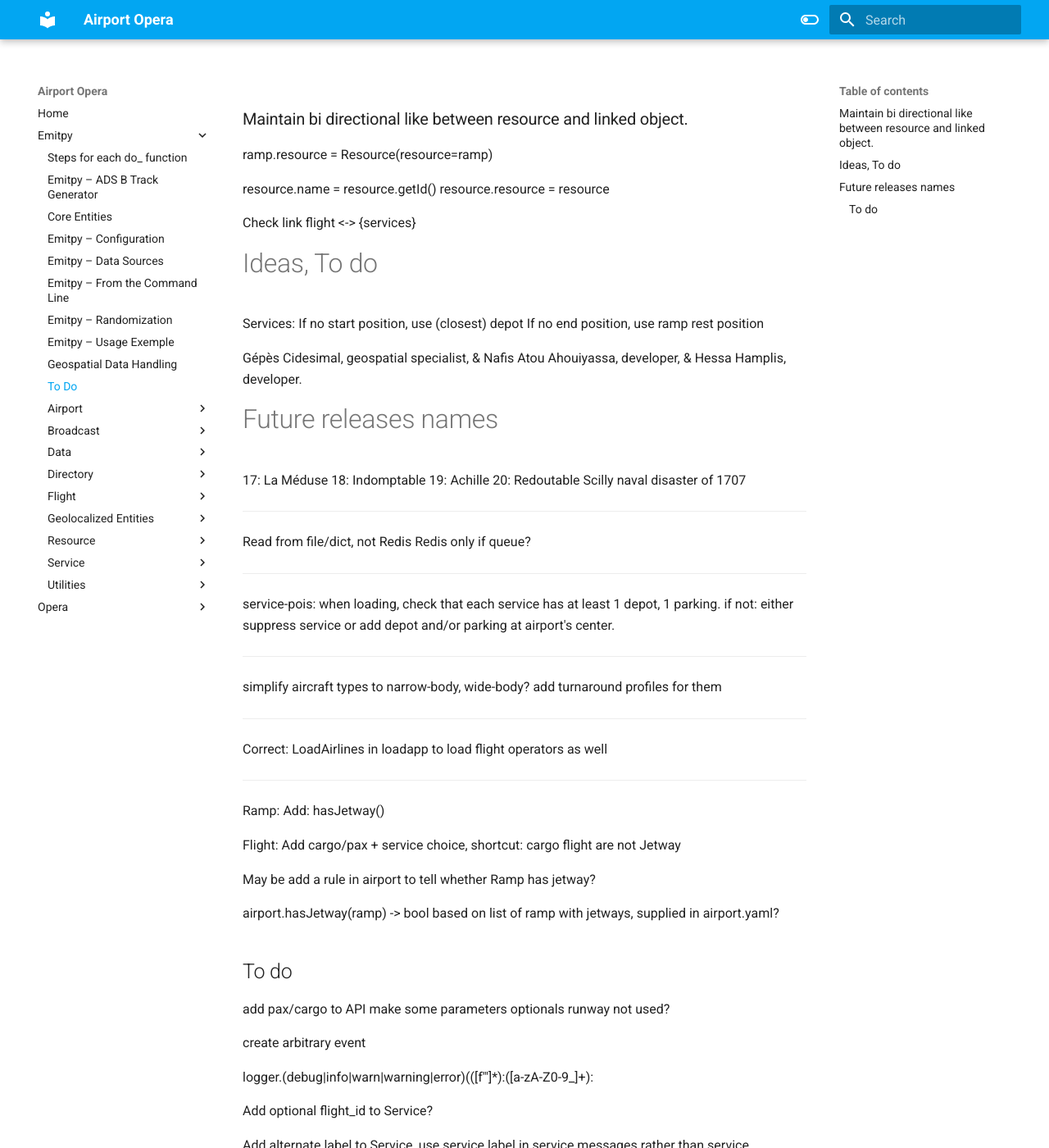
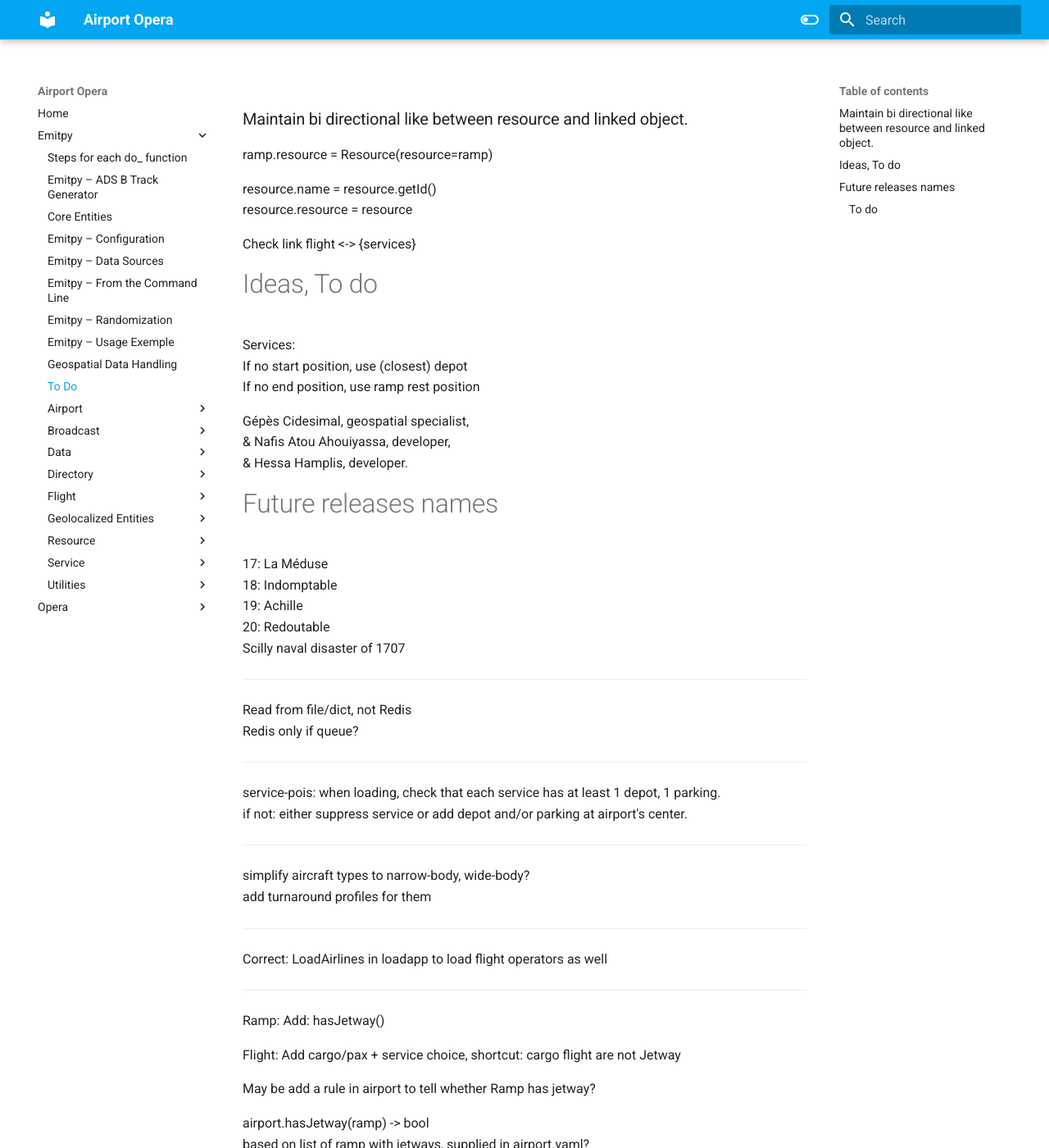
Before and after one commit to devleaks/emitpy-docs, an MkDocs documentation site: the page built from docs/emitpy/To Do.md, in a window 1280 px wide and 1400 px high. Shown: the whole window at 82% size. Built offline with MkDocs 1.6.1 and Material for MkDocs 9.7.7, drawn with Linux system fonts in a browser that asks for light colours; part of the change alters nothing that is shown; some of the changed text lies outside the part shown.

```diff
--- a/docs/emitpy/To Do.md
+++ b/docs/emitpy/To Do.md
@@ -91,3 +91,15 @@ Long term: Think "interfaces" like `__geo_interface__` for objects.
 Make a visible object like traffic for flights, etc.
 
 Better isolate flight plan
+
+
+---
+Next airports
+
+FRA (EDDF)
+MUN (EDDM)
+AMS (EHAM)
+
+EBBR
+OMDB
+(OTBD)
--- a/mkdocs.yml
+++ b/mkdocs.yml
@@ -24,6 +24,7 @@ theme:
 
 # Extensions
 markdown_extensions:
+  - nl2br
   - footnotes
   # - attr_list
   - pymdownx.arithmatex:
```
